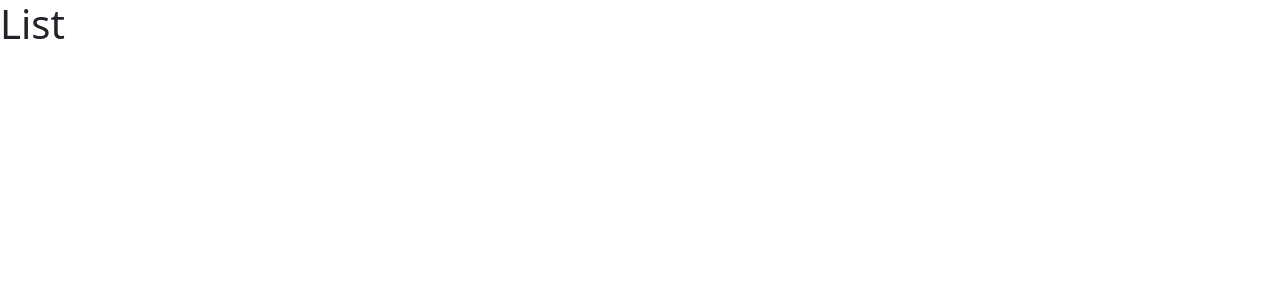
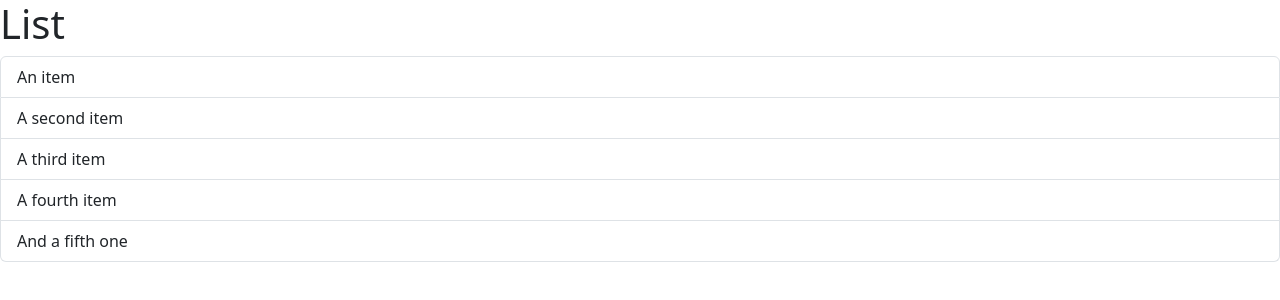
Before and after one commit to Harrison-Muraya/react-app, a React (Vite) app in the folder react-app/: page / in a window 1280 px wide. Shown: the top 300 px of the page. Built offline with nearby package versions, Linux system fonts and the light colour scheme.

Commit message:
Added initial implementation of ListGroup component with basic list items

```diff
--- a/react-app/src/components/ListGroup.tsx
+++ b/react-app/src/components/ListGroup.tsx
@@ -1,5 +1,16 @@
 
-function ListGrop(){
-    return <h1>List</h1>
+function ListGrop() {
+    return (
+        <>
+            <h1>List</h1>
+            <ul className="list-group">
+                <li className="list-group-item">An item</li>
+                <li className="list-group-item">A second item</li>
+                <li className="list-group-item">A third item</li>
+                <li className="list-group-item">A fourth item</li>
+                <li className="list-group-item">And a fifth one</li>
+            </ul>
+        </>
+    )
 }
 export default ListGrop;
```
